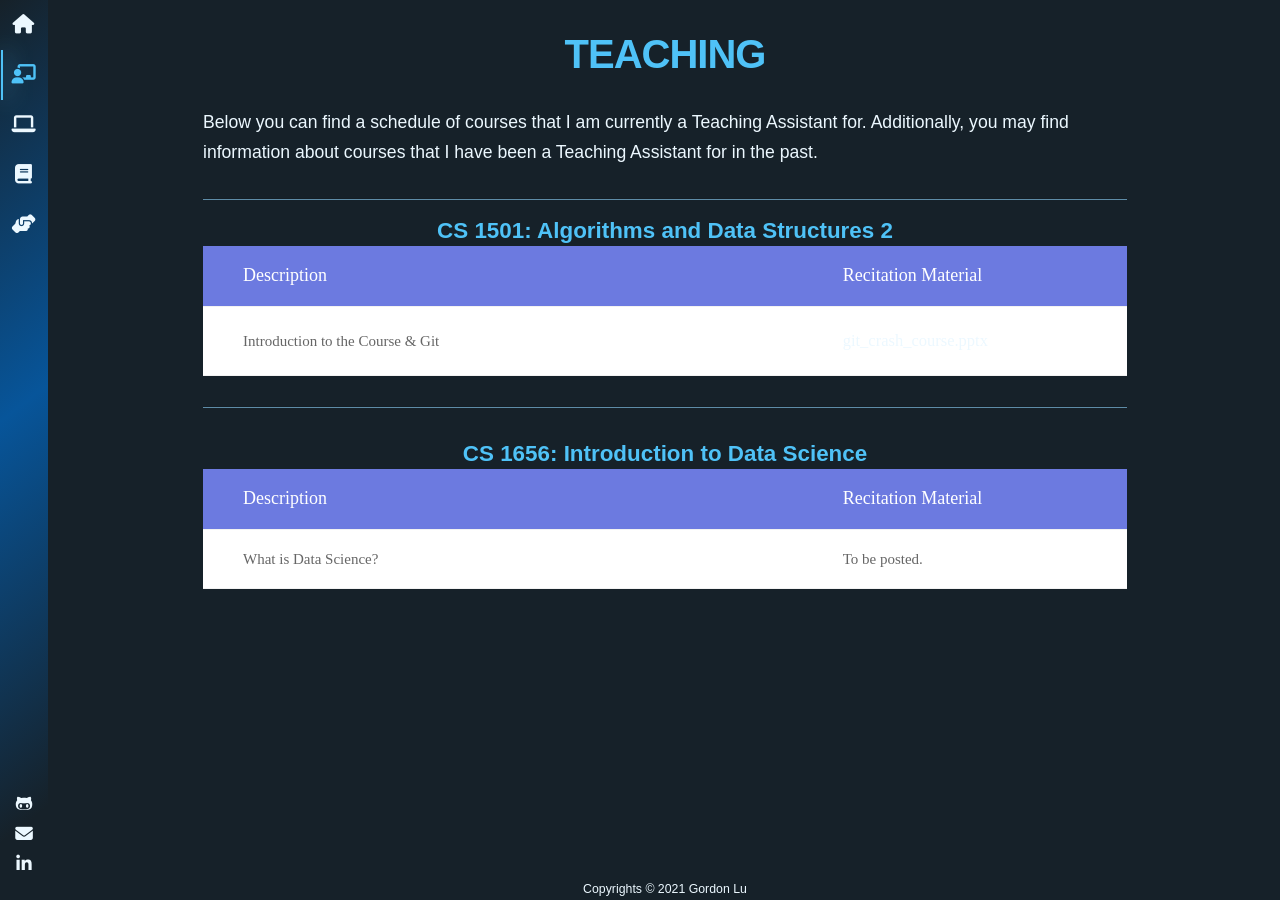
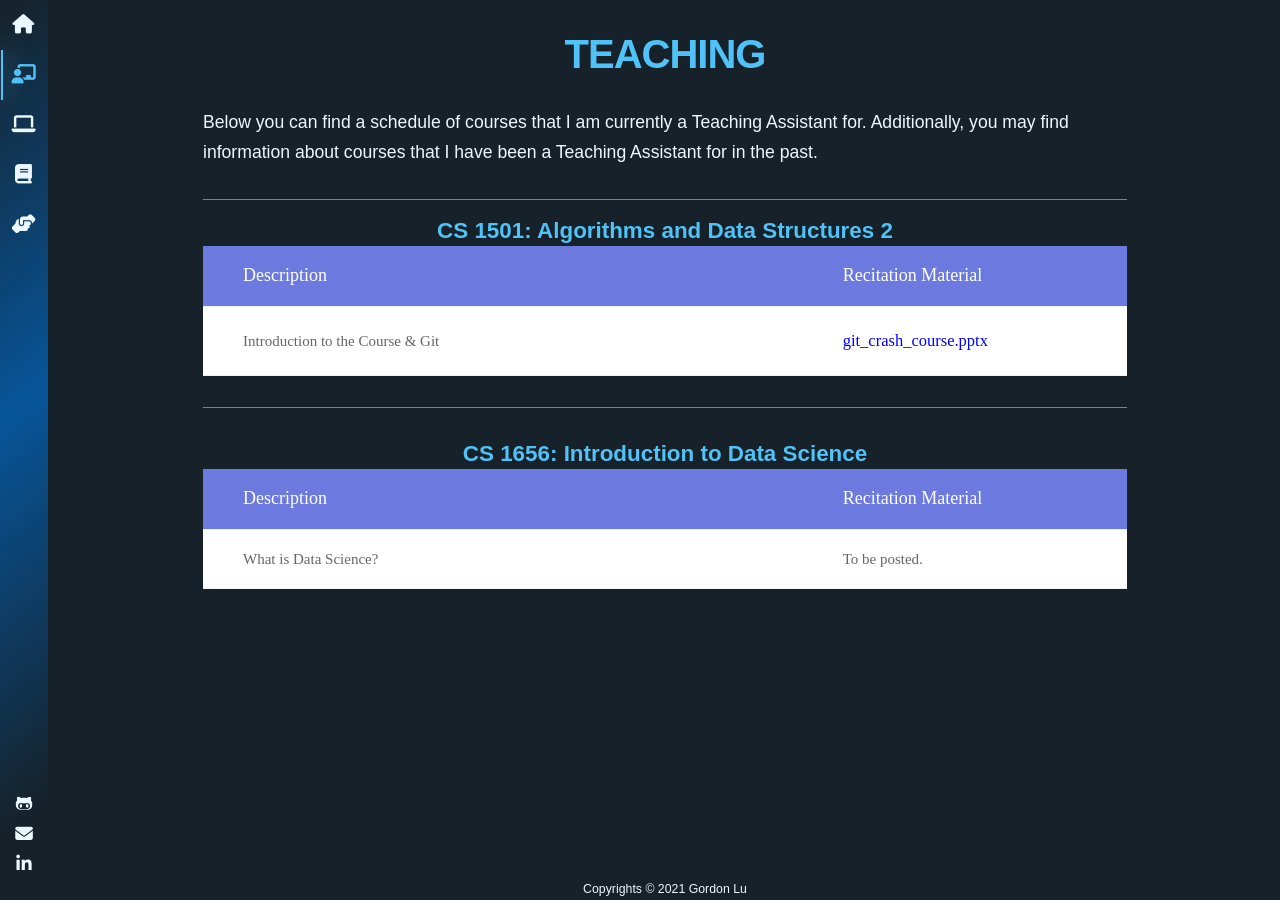
Before and after one commit to glu99331/glu99331.github.io, a Jekyll site: the page built from pages/teaching.html, in a window 1280 px wide. Built offline with Jekyll 4.4.1, drawn with Linux system fonts in a browser that asks for light colours; nearby versions of some CDN libraries; some web fonts are replaced.

Commit message:
Added first 1501 recitation slides

```diff
--- a/pages/teaching.html
+++ b/pages/teaching.html
@@ -23,7 +23,7 @@ summary: Below you can find a schedule of courses that I am currently a Teaching
                 Introduction to the Course & Git
             </div>
             <div class="cell" data-title="Recitation-Material">
-                <a href="files/CS1501/recitation_1/git_crash_course.pptx" download="git_crash_course.pptx">
+                <a href="files/CS1501/recitation_1/git_crash_course.pptx" download="git_crash_course.pptx" style = "color:blue">
                     git_crash_course.pptx</a>
             </div>
 
```
